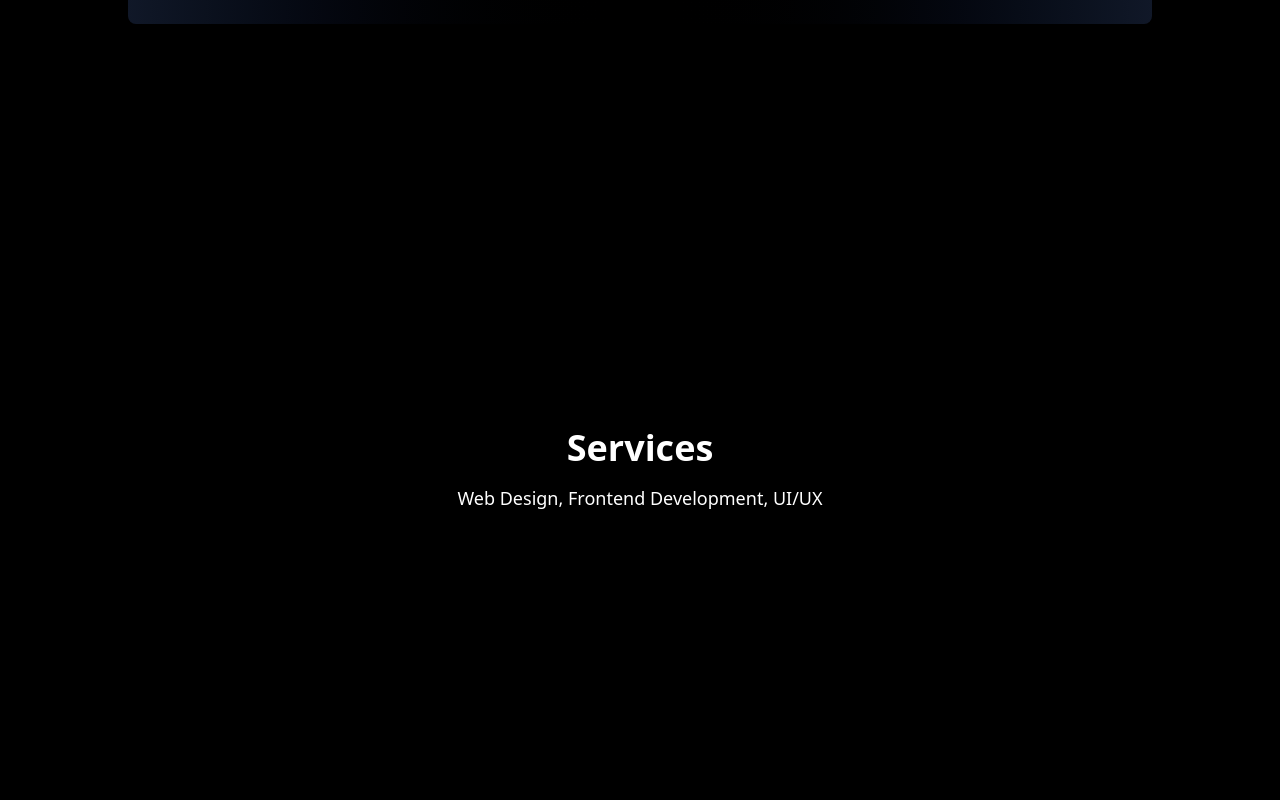
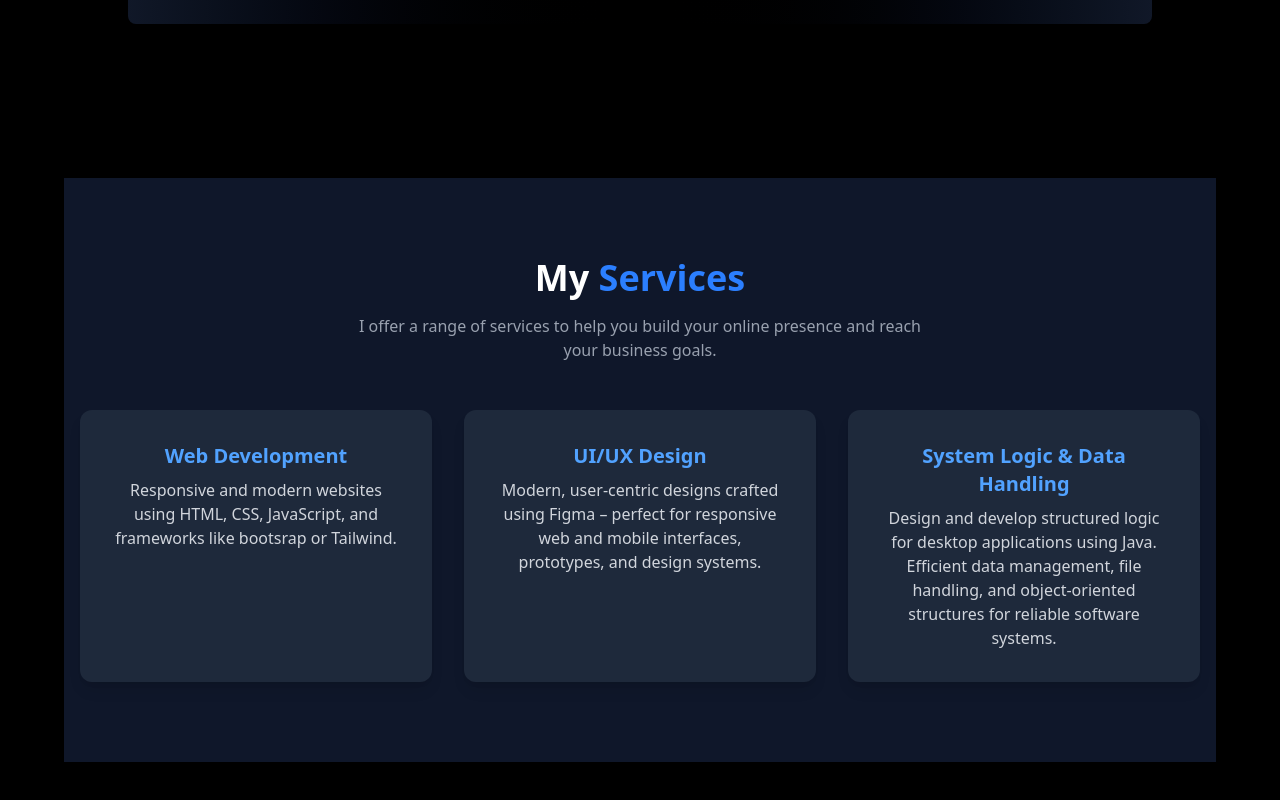
Before and after one commit to havindu05/PortFolio, a plain HTML site: page index.html in a window 1280 px wide. Shown: the part 1530-2330 px from the top of the page. Drawn offline with nearby package versions, Linux system fonts and the light colour scheme.

Commit message:
Complete Services

```diff
--- a/index.html
+++ b/index.html
@@ -88,20 +88,23 @@
 
         <section id="about" class="min-h-screen  bg-black">
             <div class="text-center">
-                <section id="about" class="bg-gradient-to-r from-gray-900 via-black to-gray-900 text-white py-16 px-6 md:px-20 rounded-lg max-w-5xl mx-auto shadow-lg">
+                <section id="about"
+                    class="bg-gradient-to-r from-gray-900 via-black to-gray-900 text-white py-16 px-6 md:px-20 rounded-lg max-w-5xl mx-auto shadow-lg">
                     <h2 class="text-5xl font-extrabold mb-10 text-blue-500 text-center drop-shadow-lg">About Me</h2>
 
                     <div class="grid grid-cols-1 md:grid-cols-2 gap-10">
 
-                      <div class="bg-gray-800 p-6 rounded-lg shadow-md hover:shadow-blue-500 transition-shadow duration-300">
+                        <div
+                            class="bg-gray-800 p-6 rounded-lg shadow-md hover:shadow-blue-500 transition-shadow duration-300">
                             <h3 class="text-2xl font-semibold mb-4 border-b border-blue-500 pb-2">Personal Info</h3>
-                        <p><strong class="text-blue-400">Name:</strong>  Havindu Binduhewa</p>
-                        <p><strong class="text-blue-400">Age:</strong>   20</p>
-                        <p><strong class="text-blue-400">Contact:</strong>  0772564395</p>
-                        <p><strong class="text-blue-400">Location:</strong>   Ambalangoda</p>
+                            <p><strong class="text-blue-400">Name:</strong> Havindu Binduhewa</p>
+                            <p><strong class="text-blue-400">Age:</strong> 20</p>
+                            <p><strong class="text-blue-400">Contact:</strong> 0772564395</p>
+                            <p><strong class="text-blue-400">Location:</strong> Ambalangoda</p>
                         </div>
 
-                      <div class="bg-gray-800 p-6 rounded-lg shadow-md hover:shadow-blue-500 transition-shadow duration-300">
+                        <div
+                            class="bg-gray-800 p-6 rounded-lg shadow-md hover:shadow-blue-500 transition-shadow duration-300">
                             <h3 class="text-2xl font-semibold mb-4 border-b border-blue-500 pb-2">Education</h3>
                             <p><strong class="text-blue-400">School:</strong> Darmasoka College</p>
                             <p><strong class="text-blue-400">O/L Results:</strong> A6, B2, C1</p>
@@ -109,7 +112,8 @@
                             <p><strong class="text-blue-400">Higher Diploma:</strong> iCET Institute</p>
                         </div>
 
-                      <div class="bg-gray-800 p-6 rounded-lg shadow-md hover:shadow-blue-500 transition-shadow duration-300">
+                        <div
+                            class="bg-gray-800 p-6 rounded-lg shadow-md hover:shadow-blue-500 transition-shadow duration-300">
                             <h3 class="text-2xl font-semibold mb-4 border-b border-blue-500 pb-2">Skills</h3>
                             <ul class="list-disc list-inside space-y-1">
                                 <li>Java, OOP, File Handling</li>
@@ -122,7 +126,8 @@
                             </ul>
                         </div>
 
-                      <div class="bg-gray-800 p-6 rounded-lg shadow-md hover:shadow-blue-500 transition-shadow duration-300">
+                        <div
+                            class="bg-gray-800 p-6 rounded-lg shadow-md hover:shadow-blue-500 transition-shadow duration-300">
                             <h3 class="text-2xl font-semibold mb-4 border-b border-blue-500 pb-2">Sports</h3>
                             <ul>Badminton</ul>
                             <ul>Cricket</ul>
@@ -139,8 +144,36 @@
 
         <section id="services" class="min-h-screen flex items-center justify-center bg-black text-white">
             <div class="text-center">
-                <h2 class="text-4xl font-bold mb-4">Services</h2>
-                <p class="text-lg">Web Design, Frontend Development, UI/UX</p>
+
+                <section class="py-20 bg-[#0f172a] text-white text-center">
+                    <h2 class="text-4xl font-bold mb-4">My <span class="text-blue-500">Services</span></h2>
+                    <p class="text-gray-400 max-w-xl mx-auto mb-12 ">I offer a range of services to help you build your
+                        online presence and reach your business goals.</p>
+
+                    <div class="grid gap-8 md:grid-cols-3 px-4 max-w-6xl mx-auto">
+
+                        <div class="bg-[#1e293b] p-8 rounded-xl hover:scale-105 transition-transform shadow-lg">
+                            <h3 class="text-xl font-semibold text-blue-400 mb-2">Web Development</h3>
+                            <p class="text-gray-300">Responsive and modern websites using HTML, CSS, JavaScript, and
+                                frameworks like bootsrap or Tailwind.</p>
+                        </div>
+
+                        <div class="bg-[#1e293b] p-8 rounded-xl hover:scale-105 transition-transform shadow-lg">
+                            <h3 class="text-xl font-semibold text-blue-400 mb-2">UI/UX Design</h3>
+                            <p class="text-gray-300">Modern, user-centric designs crafted using Figma – perfect for
+                                responsive web and mobile interfaces, prototypes, and design systems.</p>
+                        </div>
+
+                        <div class="bg-[#1e293b] p-8 rounded-xl hover:scale-105 transition-transform shadow-lg">
+                            <h3 class="text-xl font-semibold text-blue-400 mb-2">System Logic & Data Handling</h3>
+                            <p class="text-gray-300">Design and develop structured logic for desktop applications using
+                                Java. Efficient data management, file handling, and object-oriented structures for
+                                reliable software systems.</p>
+                        </div>
+
+                    </div>
+                </section>
+
             </div>
         </section>
 
```
Lines whose indentation alone changed are shown as unchanged.
